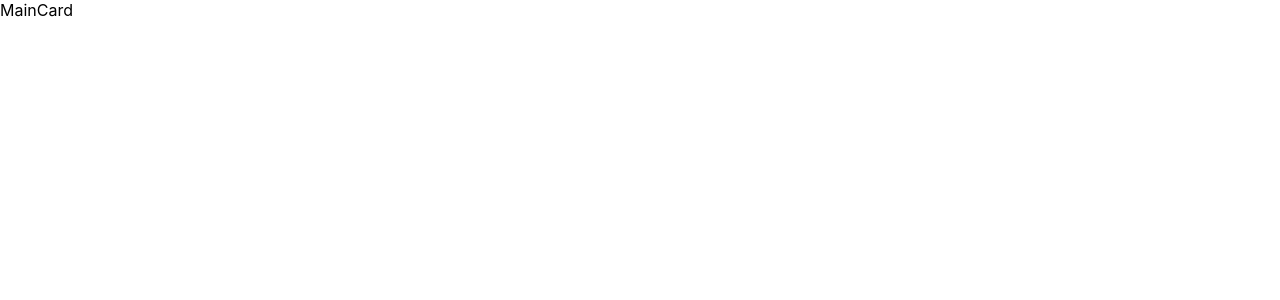
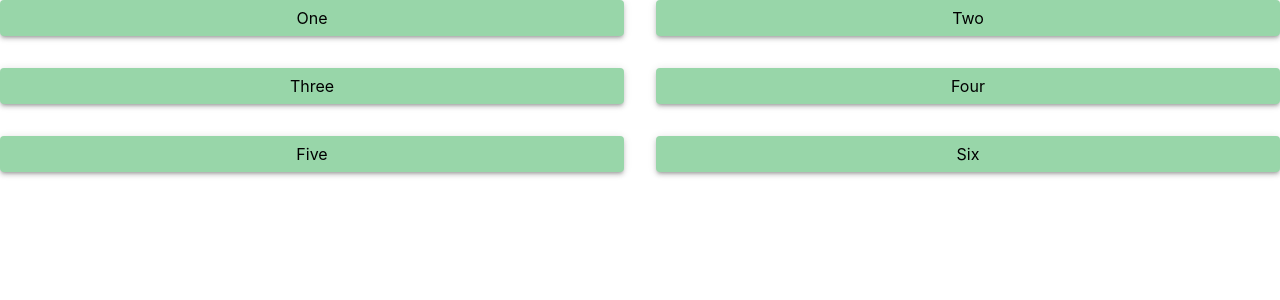
Before and after one commit to Almgandh1/jeopardy, a React (Create React App) app in the folder jeopardy/: page / in a window 1280 px wide. Shown: the top 300 px of the page. Built offline with nearby package versions, Linux system fonts and the light colour scheme.

Commit message:
some stuff

```diff
--- a/jeopardy/src/components/organisms/MainCard.tsx
+++ b/jeopardy/src/components/organisms/MainCard.tsx
@@ -1,9 +1,48 @@
+import Grid from '@mui/material/Grid'
+import { styled } from '@mui/material/styles';
+import Paper from '@mui/material/Paper';
 import React from 'react'
 
 const MainCard = () => {
+
+    const Item = styled(Paper)(() => ({
+        backgroundColor: '#98d6a9',
+        padding: 8,
+        textAlign: 'center',
+        color: 'black',
+      }));
+
   return (
-    <div>MainCard</div>
-  )
+    <>
+    <Grid container spacing={4}>
+
+      <Grid item xs={6}>
+        <Item elevation={3}>One</Item>
+      </Grid>
+
+      <Grid item xs={6}>
+        <Item elevation={3}>Two</Item>
+      </Grid>
+
+      <Grid item xs={6}>
+        <Item elevation={3}>Three</Item>
+      </Grid>
+
+      <Grid item xs={6}>
+        <Item elevation={3}>Four</Item>
+      </Grid>
+
+      <Grid item xs={6}>
+        <Item elevation={3}>Five</Item>
+      </Grid>
+
+      <Grid item xs={6}>
+        <Item elevation={3}>Six</Item>
+      </Grid>
+
+    </Grid>
+  </>
+)
 }
 
 export default MainCard
```
